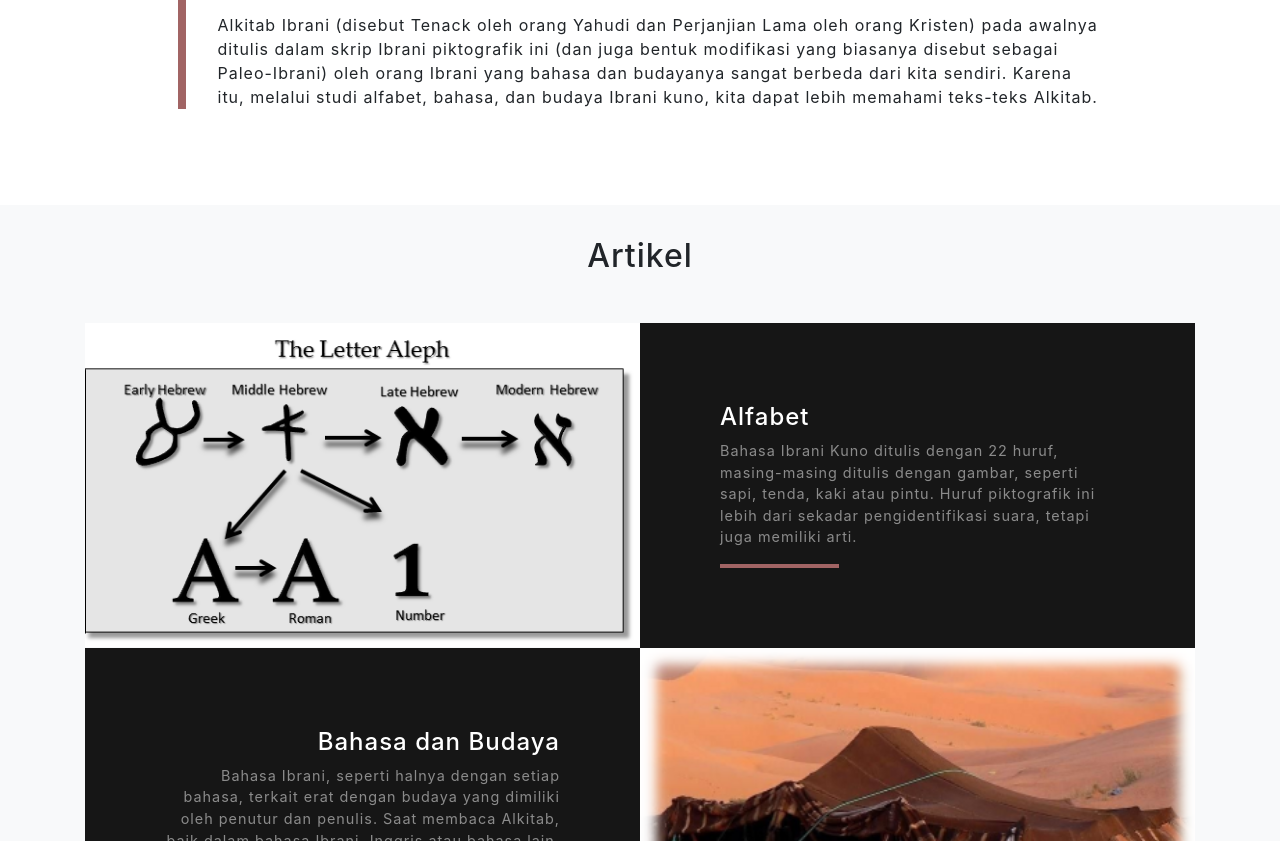
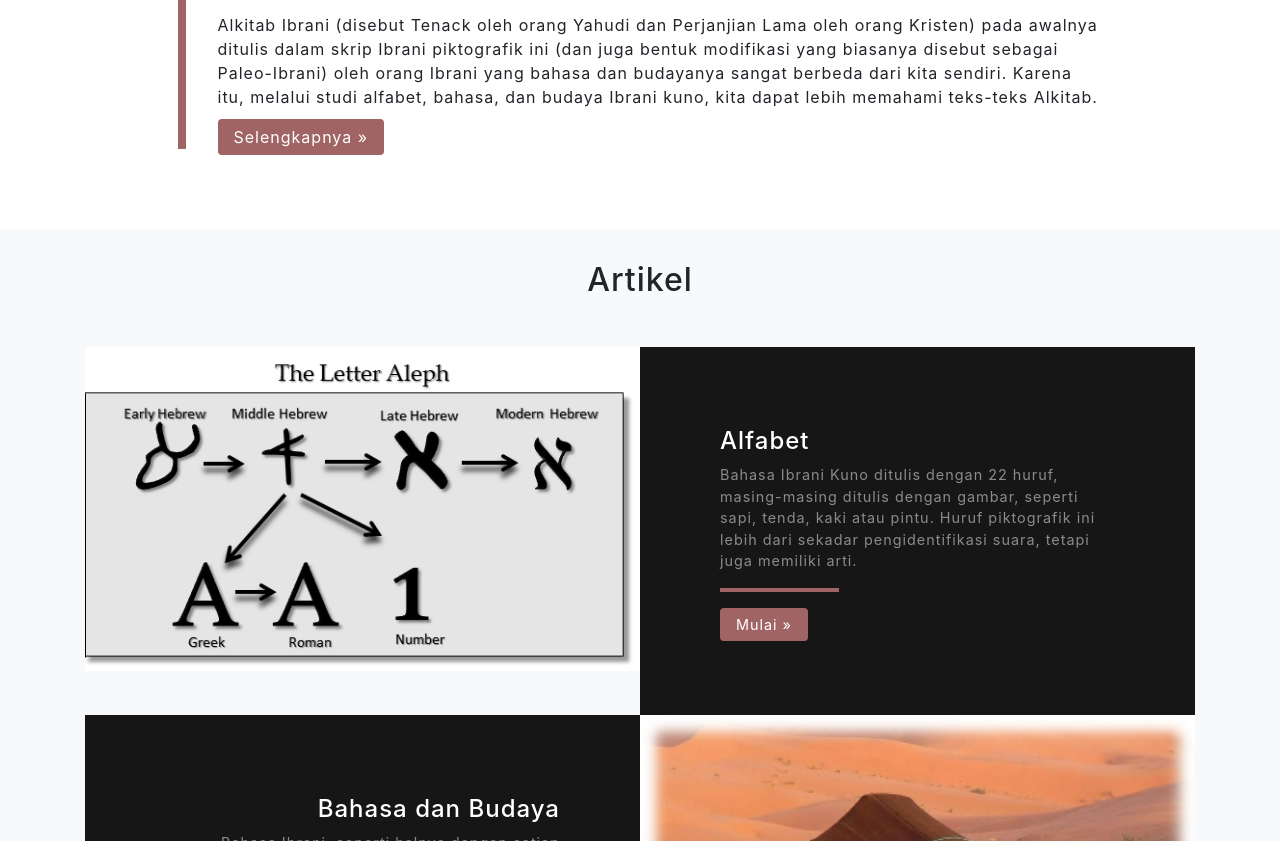
Before and after one commit to andysaktia/web-ibrani-kuno, a plain HTML site: page index.html in a window 1280 px wide. Shown: the part 504-1345 px from the top of the page. Drawn offline with Linux system fonts and the light colour scheme; a web font is replaced by a local one.

Commit message:
fix index -- add button

```diff
--- a/index.html
+++ b/index.html
@@ -82,6 +82,7 @@
               ditulis dalam skrip Ibrani piktografik ini (dan juga bentuk modifikasi yang biasanya disebut sebagai
               Paleo-Ibrani) oleh orang Ibrani yang bahasa dan budayanya sangat berbeda dari kita sendiri. Karena itu,
               melalui studi alfabet, bahasa, dan budaya Ibrani kuno, kita dapat lebih memahami teks-teks Alkitab.</p>
+              <a href="pendahuluan.htm" class="btn-primary py-2 px-3 rounded">Selengkapnya »</a>
           </div>
         </div>
       </div>
@@ -106,7 +107,8 @@
                 <p class="mb-0 text-white-50">Bahasa Ibrani Kuno ditulis dengan 22 huruf, masing-masing ditulis dengan
                   gambar, seperti sapi, tenda, kaki atau pintu. Huruf piktografik ini lebih dari sekadar
                   pengidentifikasi suara, tetapi juga memiliki arti.</p>
-                <hr class="d-none d-lg-block mb-0 ml-0">
+                 <hr class="d-none d-lg-block mb-0 ml-0"><br>
+                 <a href="artikel/alfabet/aleph.htm" class="btn-primary py-2 px-3 rounded">Mulai »</a>
               </div>
             </div>
           </div>
```
Also changed, not shown: pendahuluan.htm (+3 -3 lines).
